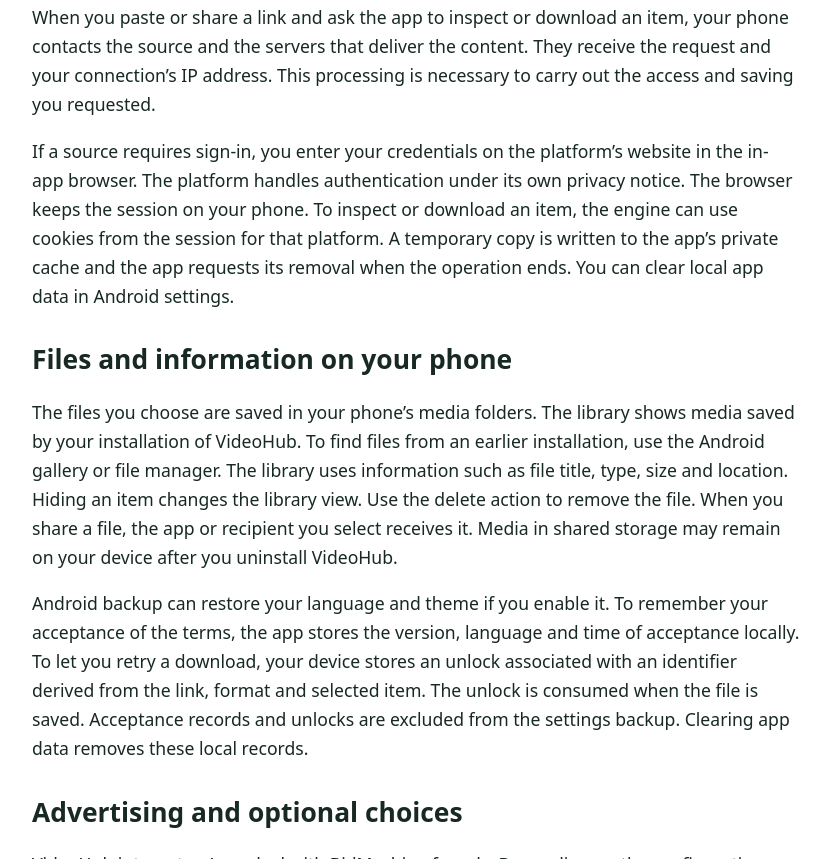
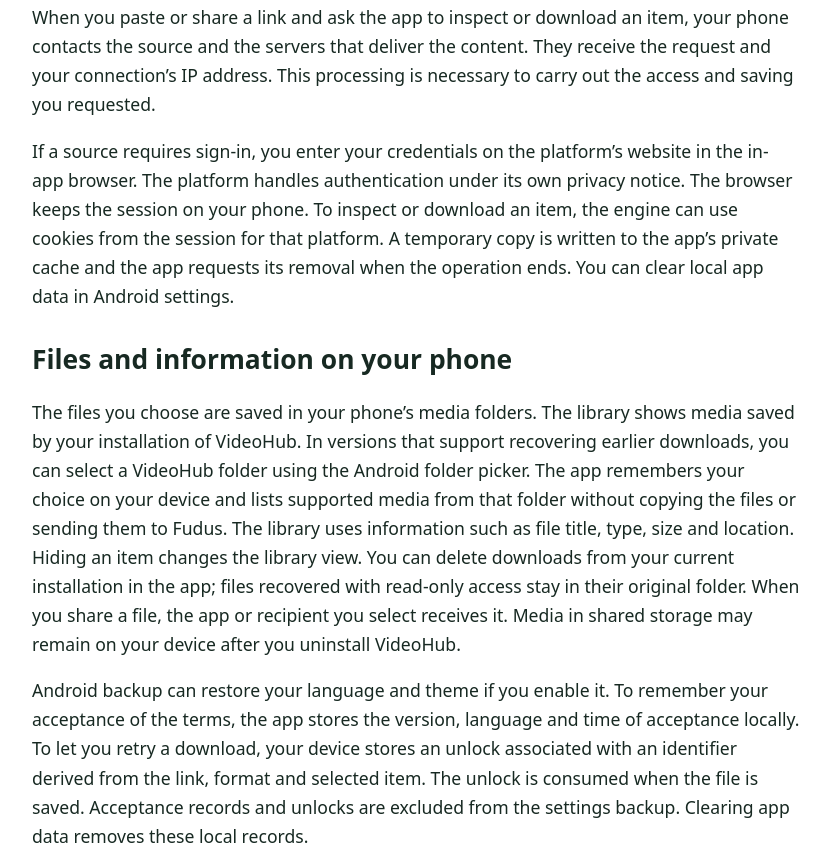
Before and after one commit to fudus-games/videohub-privacy, a plain HTML site: page en.html in a window 1280 px wide. Shown: the part 468-1327 px from the top of the page, without its empty margins (224-1054 px from the left). Drawn offline with Linux system fonts and the light colour scheme.

Commit message:
Explain optional Android folder recovery in both privacy notices

```diff
--- a/en.html
+++ b/en.html
@@ -6,7 +6,7 @@
 <p>When you paste or share a link and ask the app to inspect or download an item, your phone contacts the source and the servers that deliver the content. They receive the request and your connection’s IP address. This processing is necessary to carry out the access and saving you requested.</p>
 <p>If a source requires sign-in, you enter your credentials on the platform’s website in the in-app browser. The platform handles authentication under its own privacy notice. The browser keeps the session on your phone. To inspect or download an item, the engine can use cookies from the session for that platform. A temporary copy is written to the app’s private cache and the app requests its removal when the operation ends. You can clear local app data in Android settings.</p>
 <h2>Files and information on your phone</h2>
-<p>The files you choose are saved in your phone’s media folders. The library shows media saved by your installation of VideoHub. To find files from an earlier installation, use the Android gallery or file manager. The library uses information such as file title, type, size and location. Hiding an item changes the library view. Use the delete action to remove the file. When you share a file, the app or recipient you select receives it. Media in shared storage may remain on your device after you uninstall VideoHub.</p>
+<p>The files you choose are saved in your phone’s media folders. The library shows media saved by your installation of VideoHub. In versions that support recovering earlier downloads, you can select a VideoHub folder using the Android folder picker. The app remembers your choice on your device and lists supported media from that folder without copying the files or sending them to Fudus. The library uses information such as file title, type, size and location. Hiding an item changes the library view. You can delete downloads from your current installation in the app; files recovered with read-only access stay in their original folder. When you share a file, the app or recipient you select receives it. Media in shared storage may remain on your device after you uninstall VideoHub.</p>
 <p>Android backup can restore your language and theme if you enable it. To remember your acceptance of the terms, the app stores the version, language and time of acceptance locally. To let you retry a download, your device stores an unlock associated with an identifier derived from the link, format and selected item. The unlock is consumed when the file is saved. Acceptance records and unlocks are excluded from the settings backup. Clearing app data removes these local records.</p>
 <h2>Advertising and optional choices</h2>
 <p>VideoHub integrates Appodeal with BidMachine for ads. Depending on the configuration, applicable choices and type of request, the SDK and active partners may process your IP address, device or advertising identifiers, technical device and network information, app use, diagnostics and interactions with ads. They use this information to select and deliver ads, measure impressions and performance, and prevent fraud. Partners may operate outside the European Economic Area, including in the United States. For their processing, recipients, retention and transfers, consult their notices or ask Fudus OÜ about applicable safeguards.</p>
```
Also changed, not shown: index.html (+1 -1 lines).
